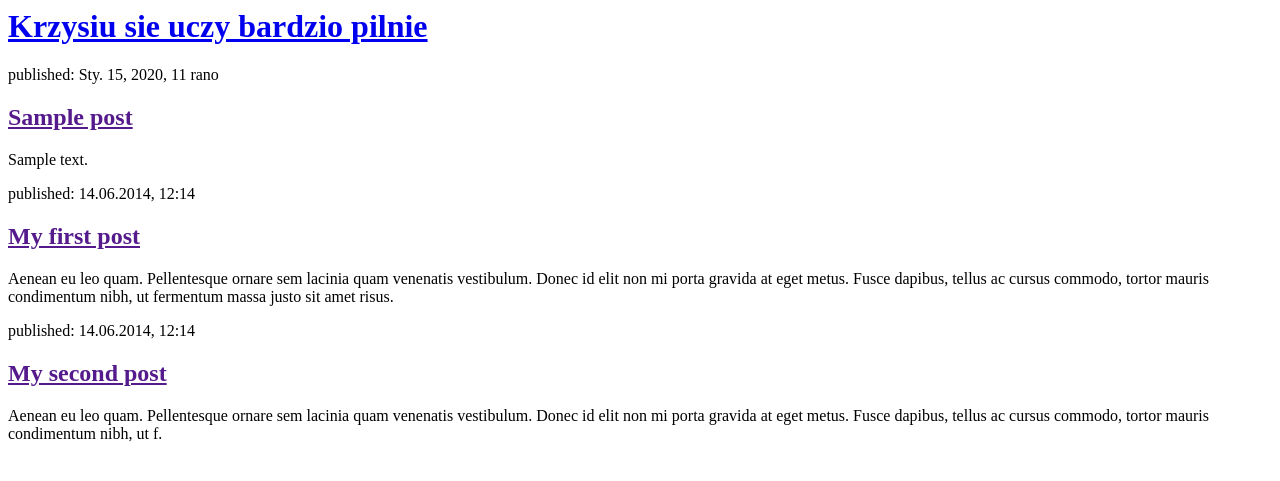
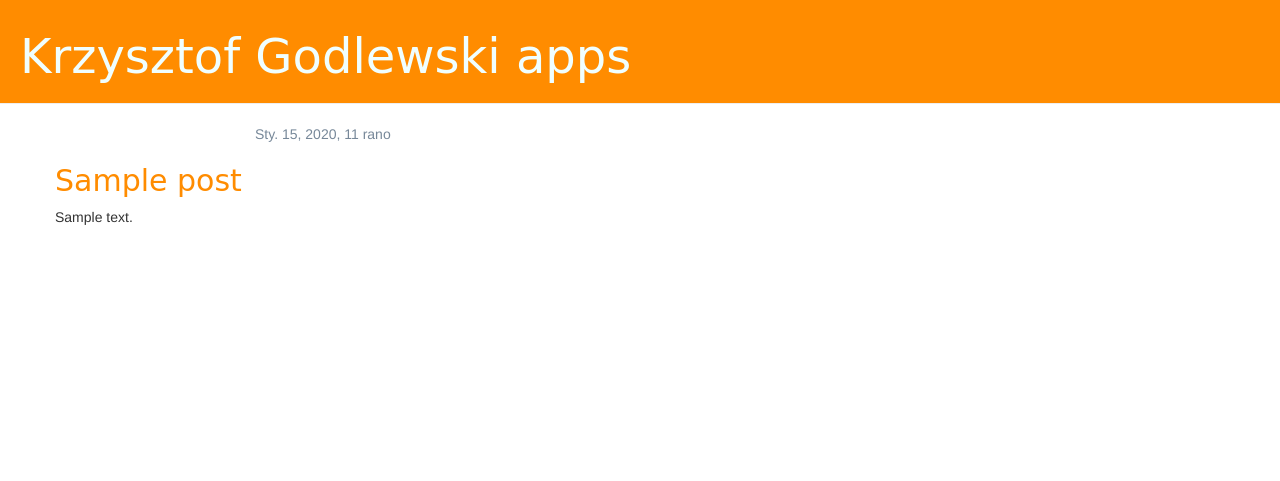
Before and after one commit to kgodlak/godlak, a Django app: template blog/templates/blog/post_list.html in a window 1280 px wide. Shown: the top 481 px of the page. Run offline with Django 3.2, Linux system fonts and the light colour scheme; the template is opened without the code that fills it: values that come from a table or form of the project are taken from there, others are empty; tables that the repository leaves empty hold one stand-in row (values such as "Sample post"); some libraries are stand-ins or nearby versions.

Commit message:
Added view and template for detailed blog post as well as CSS for the site.

```diff
--- a/Aplikacja/settings.py
+++ b/Aplikacja/settings.py
@@ -119,4 +119,7 @@ USE_TZ = True
 # https://docs.djangoproject.com/en/2.0/howto/static-files/
 
 STATIC_URL = '/static/'
-STATIC_ROOT = os.path.join(BASE_DIR, 'static')
+STATIC_ROOT = os.path.join(BASE_DIR, '/')
+STATICFILES_DIRS = (
+    os.path.join(BASE_DIR, "static"),
+)
--- a/Aplikacja/urls.py
+++ b/Aplikacja/urls.py
@@ -1,18 +1,3 @@
-"""Aplikacja URL Configuration
-
-The `urlpatterns` list routes URLs to views. For more information please see:
-    https://docs.djangoproject.com/en/2.0/topics/http/urls/
-Examples:
-Function views
-    1. Add an import:  from my_app import views
-    2. Add a URL to urlpatterns:  path('', views.home, name='home')
-Class-based views
-    1. Add an import:  from other_app.views import Home
-    2. Add a URL to urlpatterns:  path('', Home.as_view(), name='home')
-Including another URLconf
-    1. Import the include() function: from django.urls import include, path
-    2. Add a URL to urlpatterns:  path('blog/', include('blog.urls'))
-"""
 from django.contrib import admin
 from django.urls import path, include
 
--- /dev/null
+++ b/blog/static/css/blog.css
@@ -0,0 +1,47 @@
+.page-header {
+    background-color: #FF8C00;
+    margin-top: 0;
+    padding: 10px 10px 10px 20px;
+}
+
+.page-header h1, .page-header h1 a, .page-header h1 a:visited, .page-header h1 a:active {
+    color: #F0FFFF;
+    font-size: 36pt;
+    text-decoration: none;
+}
+
+.content {
+    margin-left: 40px;
+}
+
+h1, h2, h3, h4 {
+    font-family: 'Source Sans Pro', cursive;
+}
+
+.date {
+    color: #778899;
+    padding: 0px 0px 0px 200px;
+}
+
+.save {
+    float: right;
+}
+
+.post-form textarea, .post-form input {
+    width: 100%;
+}
+
+.top-menu, .top-menu:hover, .top-menu:visited {
+    color: #FF8C00;
+    float: right;
+    font-size: 26pt;
+    margin-right: 20px;
+}
+
+.post {
+    margin-bottom: 70px;
+}
+
+.post h2 a, .post h1 a:visited {
+    color: #FF8C00;
+}
--- /dev/null
+++ b/blog/templates/blog/base.html
@@ -0,0 +1,23 @@
+{% load static %}
+<html>
+    <head>
+        <title>Krzysztof Godlewski apps</title>
+        <link rel="stylesheet" href="//maxcdn.bootstrapcdn.com/bootstrap/3.2.0/css/bootstrap.min.css">
+        <link rel="stylesheet" href="//maxcdn.bootstrapcdn.com/bootstrap/3.2.0/css/bootstrap-theme.min.css">
+        <link rel="stylesheet" href="{% static 'css/blog.css' %}">
+        <link href="//fonts.googleapis.com/css?family=Lobster&subset=latin,latin-ext" rel="stylesheet" type="text/css">
+    </head>
+<body>
+    <div class="page-header">
+        <h1><a href="/">Krzysztof Godlewski apps</a></h1>
+    </div>
+    <div class="content container">
+        <div class="row">
+            <div class="col-md-8">
+            {% block content %}
+            {% endblock %}
+            </div>
+        </div>
+    </div>
+</body>
+</html>
--- a/blog/templates/blog/post_list.html
+++ b/blog/templates/blog/post_list.html
@@ -1,30 +1,13 @@
-<html>
-    <head>
-        <title>Krzysio aplikacja</title>
-    </head>
-    <body>
-        <div>
-            <h1><a href="/">Krzysiu sie uczy bardzio pilnie</a></h1>
+{% extends 'blog/base.html' %}
+
+{% block content %}
+    {% for post in posts %}
+        <div class="post">
+            <div class="date">
+                {{ post.published_date }}
+            </div>
+            <h2><a href="{% url 'post_detail' pk=post.pk %}">{{ post.title }}</a></h2>
+            <p>{{ post.text|linebreaksbr }}</p>
         </div>
-
-        {% for post in posts %}
-    <div>
-        <p>published: {{ post.published_date }}</p>
-        <h2><a href="">{{ post.title }}</a></h2>
-        <p>{{ post.text|linebreaksbr }}</p>
-    </div>
-{% endfor %}
-
-        <div>
-            <p>published: 14.06.2014, 12:14</p>
-            <h2><a href="">My first post</a></h2>
-            <p>Aenean eu leo quam. Pellentesque ornare sem lacinia quam venenatis vestibulum. Donec id elit non mi porta gravida at eget metus. Fusce dapibus, tellus ac cursus commodo, tortor mauris condimentum nibh, ut fermentum massa justo sit amet risus.</p>
-        </div>
-
-        <div>
-            <p>published: 14.06.2014, 12:14</p>
-            <h2><a href="">My second post</a></h2>
-            <p>Aenean eu leo quam. Pellentesque ornare sem lacinia quam venenatis vestibulum. Donec id elit non mi porta gravida at eget metus. Fusce dapibus, tellus ac cursus commodo, tortor mauris condimentum nibh, ut f.</p>
-        </div>
-    </body>
-</html>
+    {% endfor %}
+{% endblock %}
--- a/blog/urls.py
+++ b/blog/urls.py
@@ -3,4 +3,5 @@ from . import views
 
 urlpatterns = [
     path('', views.post_list, name='post_list'),
+    path('post/<int:pk>/', views.post_detail, name='post_detail'),
 ]
--- a/blog/views.py
+++ b/blog/views.py
@@ -1,7 +1,12 @@
 from django.shortcuts import render
 from django.utils import timezone
 from .models import Post
+from django.shortcuts import render, get_object_or_404
 
 def post_list(request):
     posts = Post.objects.filter(published_date__lte=timezone.now()).order_by('published_date')
     return render(request, 'blog/post_list.html', {'posts': posts})
+
+def post_detail(request, pk):
+    post = get_object_or_404(Post, pk=pk)
+    return render(request, 'blog/post_detail.html', {'post': post})
```
Also changed, not shown: blog/templates/blog/post_detail.html (added, +13 -0 lines).
